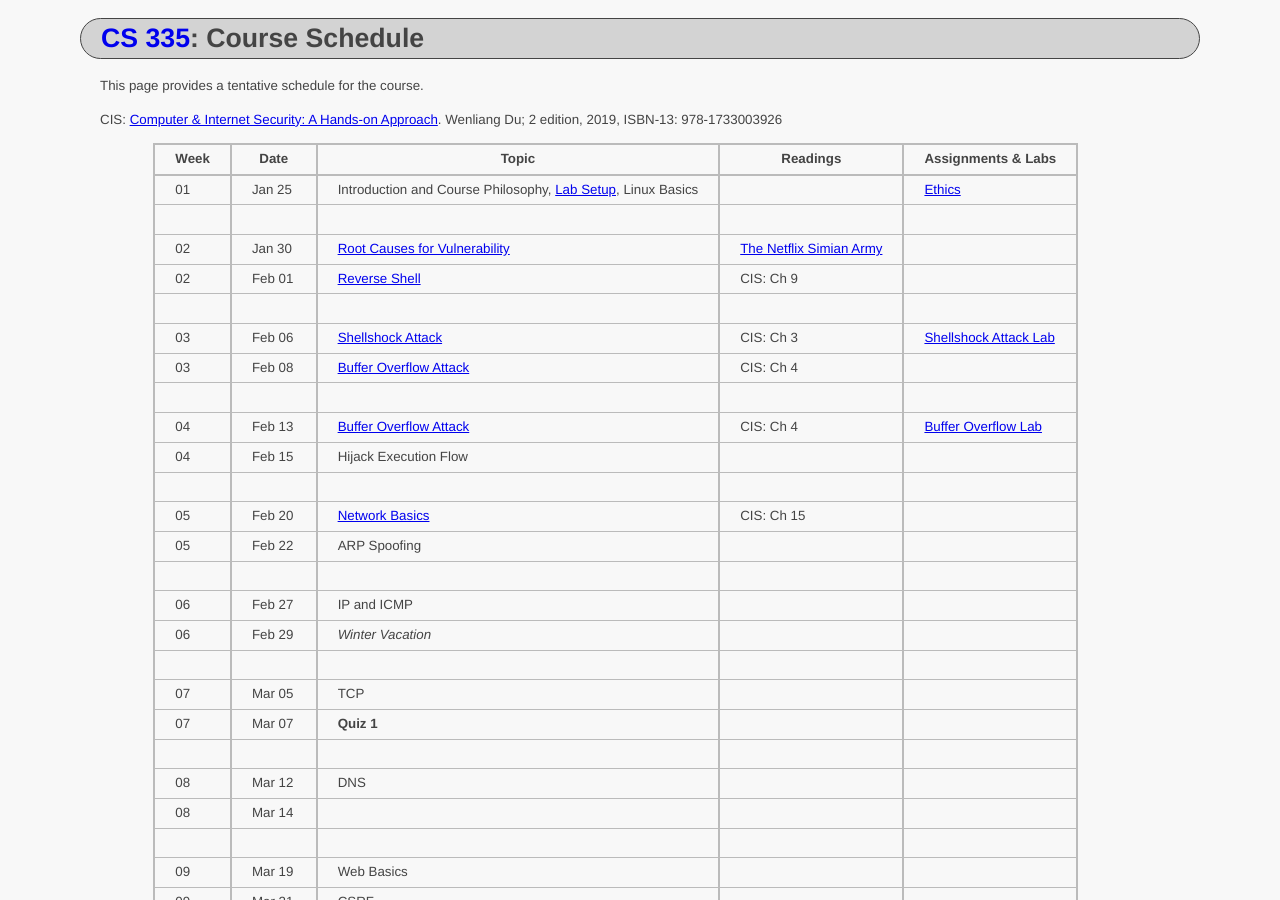
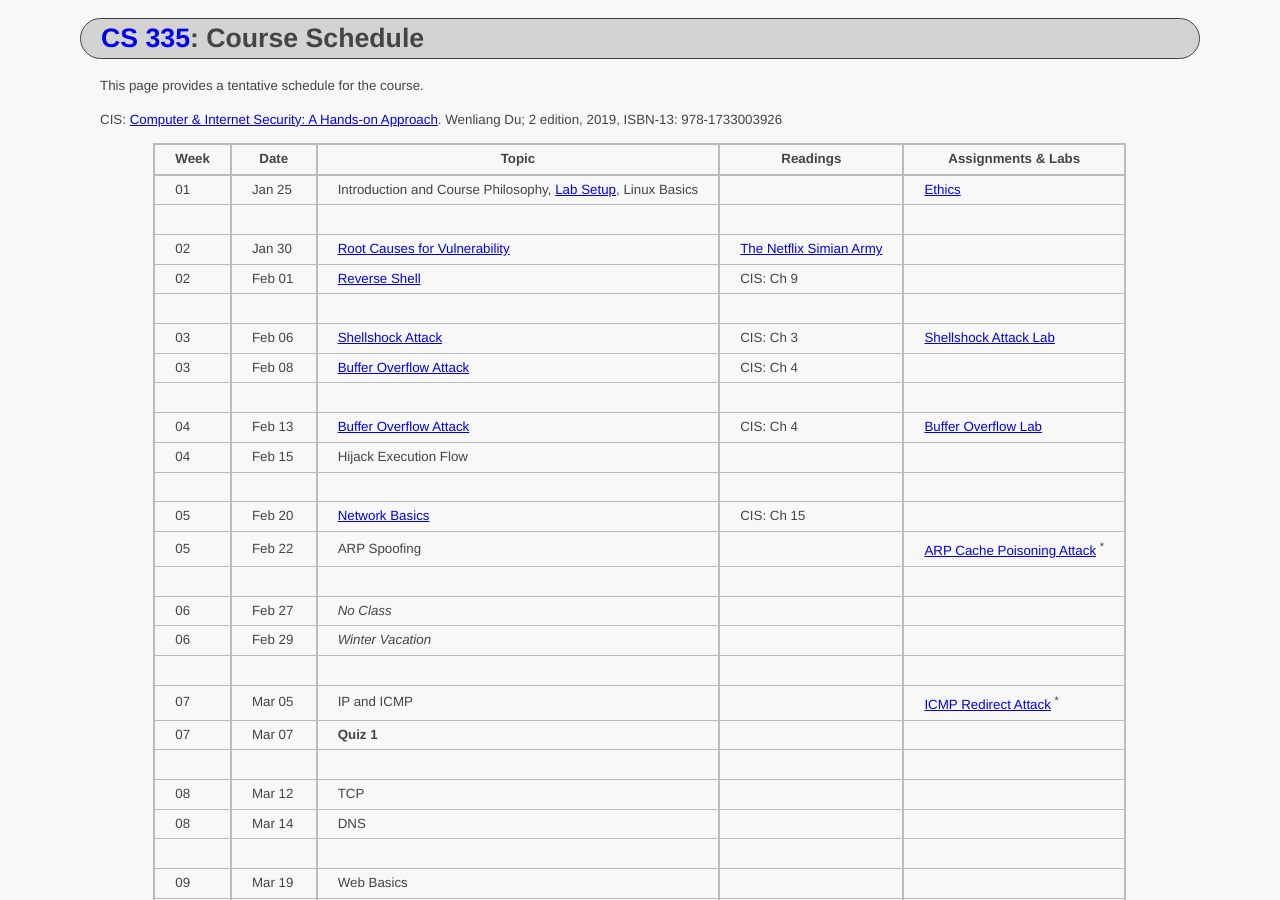
Before and after one commit to ycpcs/cs335-spring2024, a Jekyll site: the page built from schedule/index.md, in a window 1280 px wide and 900 px high. Built offline with Jekyll 4.4.1, drawn with Linux system fonts in a browser that asks for light colours.

Commit message:
update index

```diff
--- a/schedule/index.md
+++ b/schedule/index.md
@@ -22,16 +22,16 @@ CIS: <a href="https://ycp.textbookx.com/institutional/index.php?action=browse&ut
 > 04 | Feb 15 | Hijack Execution Flow | |
 > | | | |
 > 05 | Feb 20 | [Network Basics](../slides/Network_Basics.pdf) | CIS: Ch 15 |
-> 05 | Feb 22 | ARP Spoofing | |
+> 05 | Feb 22 | ARP Spoofing | |  [ARP Cache Poisoning Attack](https://seedsecuritylabs.org/Labs_20.04/Networking/ARP_Attack/) <sup>*</sup>
 > | | | |
-> 06 | Feb 27 | IP and ICMP | |
+> 06 | Feb 27 | _No Class_ | |
 > 06 | Feb 29 | _Winter Vacation_ | |
 > | | | |
-> 07 | Mar 05 | TCP | |
+> 07 | Mar 05 | IP and ICMP | | [ICMP Redirect Attack](https://seedsecuritylabs.org/Labs_20.04/Networking/ICMP_Redirect/) <sup>*</sup>
 > 07 | Mar 07 | __Quiz 1__ | |
 > | | | |
-> 08 | Mar 12 | DNS | |
-> 08 | Mar 14 | | |
+> 08 | Mar 12 | TCP | |
+> 08 | Mar 14 | DNS | |
 > | | | |
 > 09 | Mar 19 | Web Basics | |
 > 09 | Mar 21 | CSRF | |
```
Also changed, not shown: notes/index.md (+11 -0 lines).
